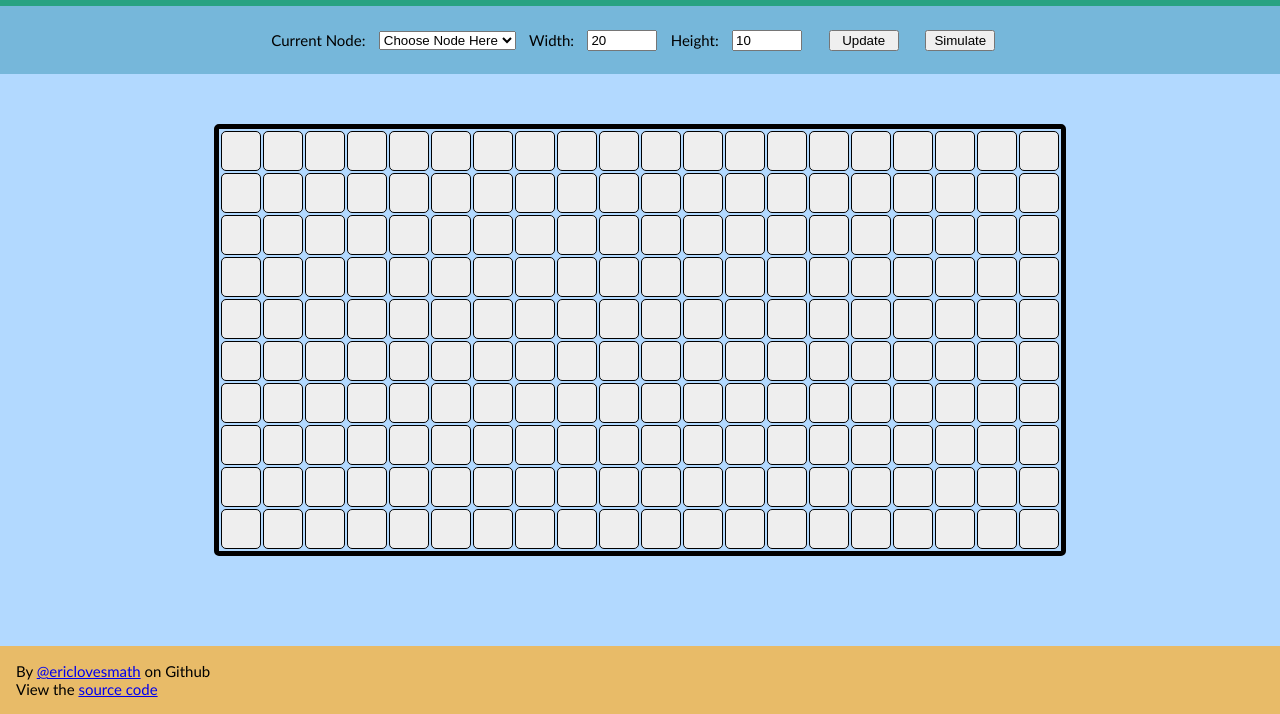
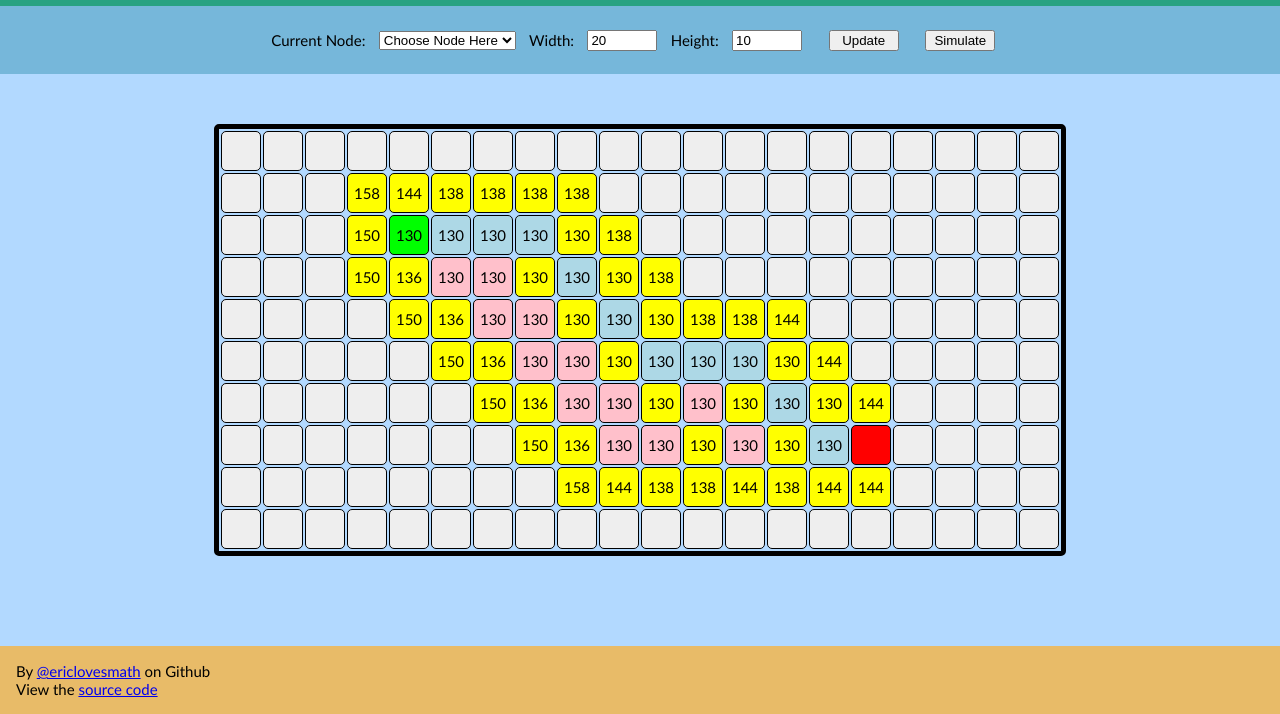
Before and after one commit to ericlovesmath/pathfinding-visualizer, a website with bundled scripts: page index.html in a window 1280 px wide. Both pictures are taken after a click on the button "Simulate". Shown: the part 86-800 px from the top of the page. Built offline with nearby package versions, Linux system fonts and the light colour scheme.

Commit message:
AStar Complete

```diff
--- a/public/styles.css
+++ b/public/styles.css
@@ -64,6 +64,9 @@ footer {
 #grid .node {
     border: 1px solid black;
     border-radius: 5px;
+    display: flex;
+    align-items: center;
+    justify-content: center;
     background-color: #e1e4e5;
     transition: background-color 0.2s;
 }
@@ -84,6 +87,18 @@ footer {
     background-color: red;
 }
 
+#grid .node[data-type="visiting"] {
+    background-color: yellow;
+}
+
+#grid .node[data-type="visited"] {
+    background-color: pink;
+}
+
+#grid .node[data-type="path"] {
+    background-color: lightblue;
+}
+
 a:visited {
   color: darkblue;
 }
--- a/src/app.ts
+++ b/src/app.ts
@@ -1,9 +1,16 @@
-import { $updateGridBtn, $widthInput, $heightInput, $nodeTypeSelector, $simulateBtn } from './types.js';
+import { $updateGridBtn, $widthInput, $heightInput, $nodeTypeSelector, $simulateBtn, NODE_TYPE } from './types.js';
 import { grid } from './grid.js';
 import { astar } from './astar.js';
 
 function main() {
     let myGrid = new grid(20, 10);
+
+    // TEMP START AND END POSITIONS
+    myGrid.start = myGrid.nodes[2][4];
+    myGrid.end = myGrid.nodes[7][15];
+    myGrid.nodes[2][4].type = NODE_TYPE.START;
+    myGrid.nodes[7][15].type = NODE_TYPE.END;
+
     $updateGridBtn.addEventListener('click', () => {
         myGrid.resetGrid(Number($widthInput.value), Number($heightInput.value))
     });
--- a/src/astar.ts
+++ b/src/astar.ts
@@ -1,13 +1,101 @@
 import { node, grid } from './grid.js';
+import { astar_cost, NODE_TYPE } from './types.js';
 
 export function astar(grid: grid) {
-    console.log("Hello");
+    // Verify Start/End Nodes
+    if (grid.start === null || grid.end === null) {
+        alert('Missing Start/End Node!');
+        return;
+    }
+
+    let curr: node;
+    let open: node[] = [grid.start];
+    grid.start.cost.h = nodeDist(grid.start, grid.end);
+    grid.start.elem.textContent = grid.start.cost.f.toString();
+
+    // console.log("grid.start cost", grid.start.cost)
+    // console.log("init", grid.start)
+    // console.log("init", JSON.parse(JSON.stringify(open)))
+
+    let reachedEnd = false;
+    // LOOP
+    while (!reachedEnd) {
+        // for (let x = 0; x < 20; x++) {
+        open.sort((a, b) => { return a.cost.f < b.cost.f ? 1 : -1 })
+        curr = open.pop()!;
+        if (curr.type === NODE_TYPE.END) {
+            reachedEnd = true;
+            break;
+        }
+        if (curr.type !== NODE_TYPE.START) {
+            curr.type = NODE_TYPE.VISITED;
+        }
+        neighboringNodes(grid, curr).forEach((node: node) => {
+            if (node.type == NODE_TYPE.END) {
+                node.cost.prev_node = curr;
+                reachedEnd = true;
+            }
+            if (node.type == NODE_TYPE.EMPTY ||
+                (node.type == NODE_TYPE.VISITING &&
+                    getCosts(grid, node, curr).f < node.cost.f)) {
+                setCosts(grid, node, curr);
+                node.cost.prev_node = curr;
+                node.type = NODE_TYPE.VISITING
+                open.push(node);
+            }
+        })
+    }
+
+    // Backtrack
+    curr = grid.end;
+    while (curr.cost.prev_node!.type !== NODE_TYPE.START) {
+        curr.cost.prev_node!.type = NODE_TYPE.PATH;
+        curr = curr.cost.prev_node!;
+    }
+
 }
 
-function adjNodes(grid: grid, node: node): node[] {
+/** Returns distance between two nodes, A-Star style */
+function nodeDist(node1: node, node2: node): number {
+    let x_dist = Math.abs(node1.x - node2.x);
+    let y_dist = Math.abs(node1.y - node2.y);
+
+    // Diagonal distance rounded sqrt(2) to 1.4
+    if (x_dist < y_dist) {
+        return x_dist * 14 + (y_dist - x_dist) * 10;
+    } else {
+        return y_dist * 14 + (x_dist - y_dist) * 10;
+    }
+}
+
+/** Returns nodes in Moore neighborhood */
+function neighboringNodes(grid: grid, node: node): node[] {
     let nodes: node[] = [];
-    // if (node.x >= 0 )
+    const offsets = [[-1, -1], [-1, 0], [-1, 1], [0, -1], [0, 1], [1, -1], [1, 0], [1, 1]];
+    offsets.forEach((off: number[]) => {
+        let x = node.x + off[0];
+        let y = node.y + off[1];
+        if (0 <= x && x < grid.width &&
+            0 <= y && y < grid.height &&
+            (grid.nodes[y][x].type !== NODE_TYPE.VISITED ||
+                grid.nodes[y][x].type !== NODE_TYPE.START ||
+                grid.nodes[y][x].type !== NODE_TYPE.WALL)) {
+            nodes.push(grid.nodes[y][x]);
+        }
+    })
+    // console.log(nodes.length, nodes);
+    return nodes;
+}
 
-    return nodes;
+/** Returns g, h, and f costs given the current and previous node */
+function getCosts(grid: grid, node: node, prev: node): astar_cost {
+    let [g, h] = [prev.cost.g + nodeDist(prev, node), nodeDist(node, grid.end!)];
+    return { g, h, f: g + h };
+}
 
+function setCosts(grid: grid, node: node, prev: node) {
+    let costs = getCosts(grid, node, prev);
+    node.cost.g = costs.g;
+    node.cost.h = costs.h;
+    node.elem.textContent = node.cost.f.toString();
 }
--- a/src/grid.ts
+++ b/src/grid.ts
@@ -6,7 +6,12 @@ export class node {
     elem: HTMLDivElement;
 
     // g: Distance from Starting Node, h: distance from End Node, f: g+h
-    cost: { g: number, h: number, f: number, prev_node: node | null };
+    cost: {
+        g: number,
+        h: number,
+        f: number,
+        prev_node: node | null
+    };
 
     constructor(x: number, y: number, elem: HTMLDivElement) {
         this.x = x;
@@ -15,7 +20,12 @@ export class node {
         this.elem = elem;
         this.type = NODE_TYPE.EMPTY;
 
-        this.cost = { g: 0, h: 0, f: 0, prev_node: null };
+        this.cost = {
+            g: 0,
+            h: 0,
+            get f() { return this.g + this.h },
+            prev_node: null
+        };
     }
 
     get type() {
@@ -83,9 +93,9 @@ export class grid {
         }
         this.nodes = [];
 
-        for (let x = 0; x < width; x++) {
+        for (let y = 0; y < height; y++) {
             const row: node[] = [];
-            for (let y = 0; y < height; y++) {
+            for (let x = 0; x < width; x++) {
                 row.push(new node(x, y, document.createElement('div')));
             }
             this.nodes.push(row);
--- a/src/types.ts
+++ b/src/types.ts
@@ -11,5 +11,12 @@ export const NODE_TYPE = {
     WALL: "wall",
     EMPTY: "empty",
     VISITED: "visited",
-    VISITING: "visiting"
+    VISITING: "visiting",
+    PATH: "path",
 }
+
+export type astar_cost = {
+    g: number;
+    h: number;
+    f: number;
+}
```
